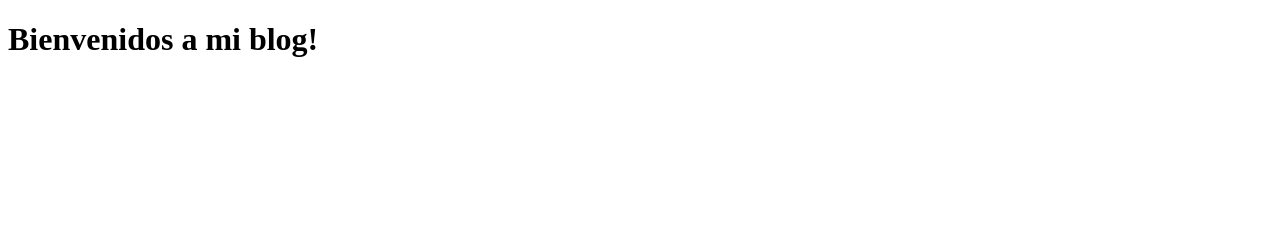
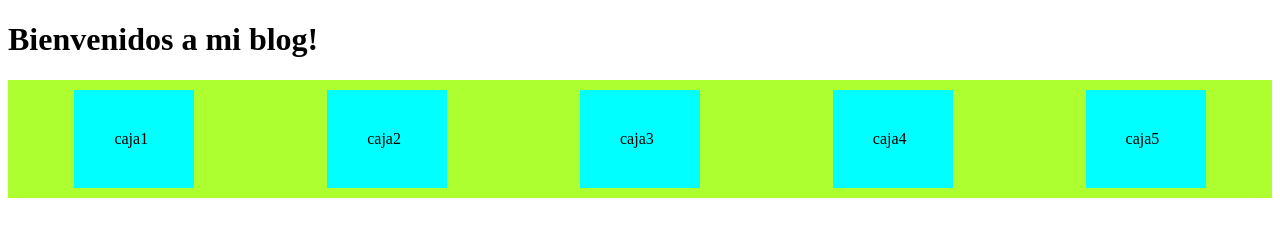
Before and after one commit to CavalliB/tp1, a plain HTML site: page index.html in a window 1280 px wide. Drawn offline with Linux system fonts and the light colour scheme.

Commit message:
primeros passos

```diff
--- a/index.html
+++ b/index.html
@@ -4,14 +4,17 @@
     <meta charset="UTF-8">
     <meta name="viewport" content="width=device-width, initial-scale=1.0">
     <title>Document</title>
+    <link rel="stylesheet" href="styles.css">
 </head>
 <body>
     <h1>Bienvenidos a mi blog!</h1>
-    <div id="box"></div>
-    <div id="box"></div>
-    <div id="box"></div>
-    <div id="box"></div>
-    <div id="box"></div>
+    <div class="container">
+        <div class="box">caja1</div>
+        <div class="box">caja2</div>
+        <div class="box">caja3</div>
+        <div class="box">caja4</div>
+        <div class="box">caja5</div>
+    </div>
 </body>
-<link rel="stylesheet" href="styles.css">
+
 </html>
--- a/styles.css
+++ b/styles.css
@@ -0,0 +1,19 @@
+.box{
+    background-color: aqua;
+    padding: 40px;
+    width: 40px;
+    margin: 10px;
+    display: inline-block;
+    display: flex;
+
+}
+.box:hover{
+    background-color: blue;
+}
+.container{
+    background-color: greenyellow;
+    display: flex;
+    justify-content: space-around;
+    flex-wrap: wrap;
+    margin: 20x;
+}
```
